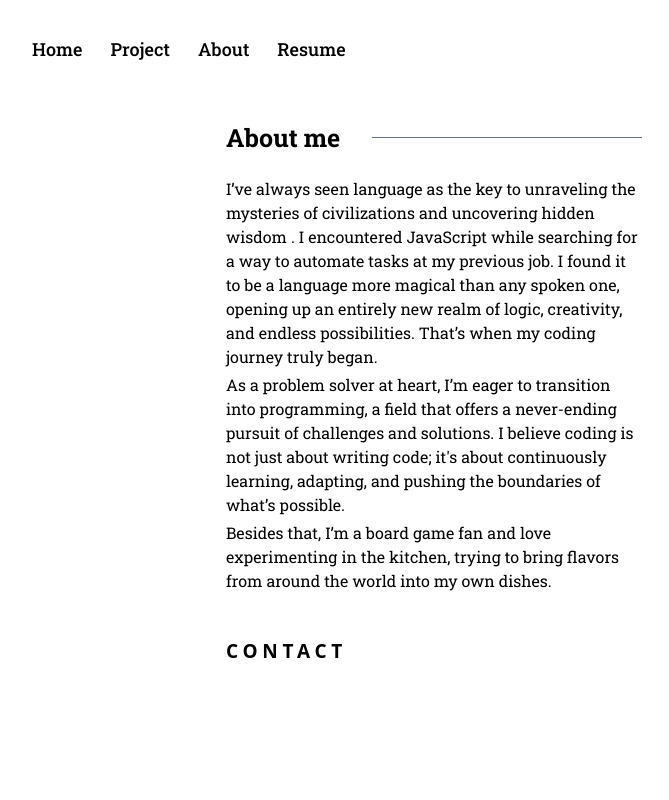
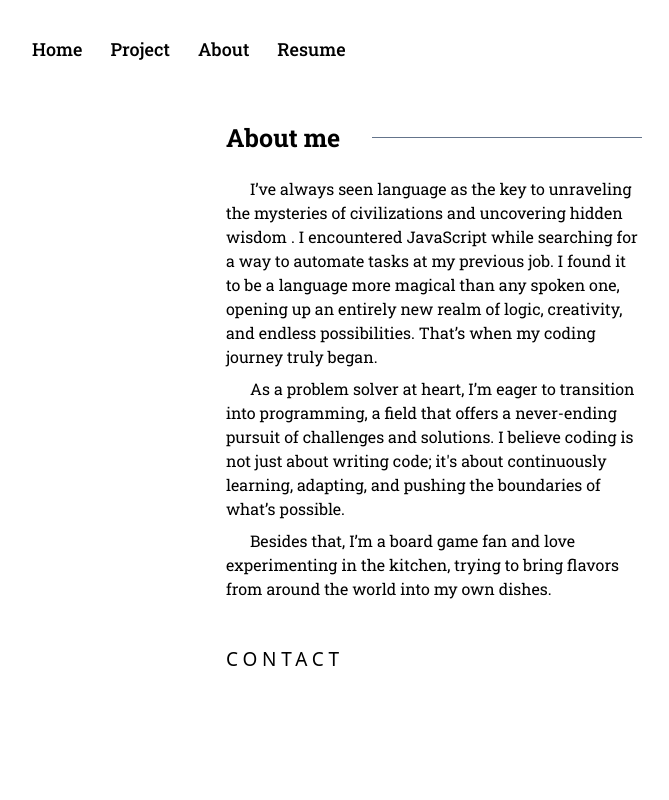
Before and after one commit to XRS-DPP/my-portfolio, a React (Vite) app: page /about in a window 1280 px wide. Shown: the top 800 px of the page, without its empty margins (206-875 px from the left). Built offline with nearby package versions, Linux system fonts and the light colour scheme.

Commit message:
adds effect, and styling

```diff
--- a/src/components/Greeting.jsx
+++ b/src/components/Greeting.jsx
@@ -27,8 +27,10 @@ const Greeting = () => {
           <div className="mt-3 w-full h-full flex flex-col items-center justify-between">
             <h2>
               <span className="text-[19px] font-RobotoSlab font-semibold mb-6">
-                Hello, I'am{" "}
-                <span className="text-[24px] text-green-800">Xiaoru Sun</span>
+                Hello, I'am
+                <span className="text-[28px] text-green-800 ml-2">
+                  Xiaoru Sun
+                </span>
               </span>
             </h2>
             <div className="mt-5">
--- a/src/components/ProjectCard.jsx
+++ b/src/components/ProjectCard.jsx
@@ -1,8 +1,5 @@
-import { Fade } from "react-awesome-reveal";
-
 const ProjectCard = ({ project }) => {
   return (
-    // <Fade direction="right" duration={1500}>
     <div className="p-2 font-RobotoSlab my-4">
       <h2 className="mb-5 mt-3 font-semibold text-[18px] ">{project.name}</h2>
       <p className=" text-primary font-normal text-[16px]">
@@ -18,7 +15,6 @@ const ProjectCard = ({ project }) => {
         SEE LIVE
       </button>
     </div>
-    // </Fade>
   );
 };
 
--- a/src/pages/About.jsx
+++ b/src/pages/About.jsx
@@ -1,42 +1,47 @@
 import React from "react";
 import SectionHeader from "../components/SectionHeader";
 import Language from "../components/Language";
+import { Fade } from "react-awesome-reveal";
 
 const About = () => {
   const sendEmail = () => {
     window.location = "mailto: xrs_project@gmail.com";
   };
+
   return (
     <div className="lg:mt-10 lg:w-[50%] mt-6 h-screen w-[80%]">
+      <Fade direction="up" duration={1000}>
         <SectionHeader title="About me" />
         <div className="mt-3 py-2 my-4 font-RobotoSlab">
-        <p>
+          <p className="indent-6">
             I’ve always seen language as the key to unraveling the mysteries of
-          civilizations and uncovering hidden wisdom . I encountered JavaScript
-          while searching for a way to automate tasks at my previous job. I
-          found it to be a language more magical than any spoken one, opening up
-          an entirely new realm of logic, creativity, and endless possibilities.
-          That’s when my coding journey truly began.
+            civilizations and uncovering hidden wisdom . I encountered
+            JavaScript while searching for a way to automate tasks at my
+            previous job. I found it to be a language more magical than any
+            spoken one, opening up an entirely new realm of logic, creativity,
+            and endless possibilities. That’s when my coding journey truly
+            began.
           </p>
-        <p className="mt-1">
+          <p className="indent-6 mt-2">
             As a problem solver at heart, I’m eager to transition into
-          programming, a field that offers a never-ending pursuit of challenges
-          and solutions. I believe coding is not just about writing code; it's
-          about continuously learning, adapting, and pushing the boundaries of
-          what’s possible.
+            programming, a field that offers a never-ending pursuit of
+            challenges and solutions. I believe coding is not just about writing
+            code; it's about continuously learning, adapting, and pushing the
+            boundaries of what’s possible.
           </p>
-        <p className="mt-1">
+          <p className="indent-6 mt-2">
             Besides that, I’m a board game fan and love experimenting in the
             kitchen, trying to bring flavors from around the world into my own
             dishes.
           </p>
         </div>
         <button className="lg:mt-5" onClick={() => sendEmail()}>
-        <span className="text-[19px] tracking-[.25em] font-sans py-3 bg-transparent font-semibold hover:px-4 hover:bg-green-800 hover:text-white ">
+          <span className="text-[19px] tracking-[.25em] font-sans py-3 bg-transparent font-medium hover:px-4 hover:bg-green-800 hover:text-white ">
             CONTACT
           </span>
         </button>
         {/* <Language /> */}
+      </Fade>
     </div>
   );
 };
```
Lines whose indentation alone changed are shown as unchanged.
